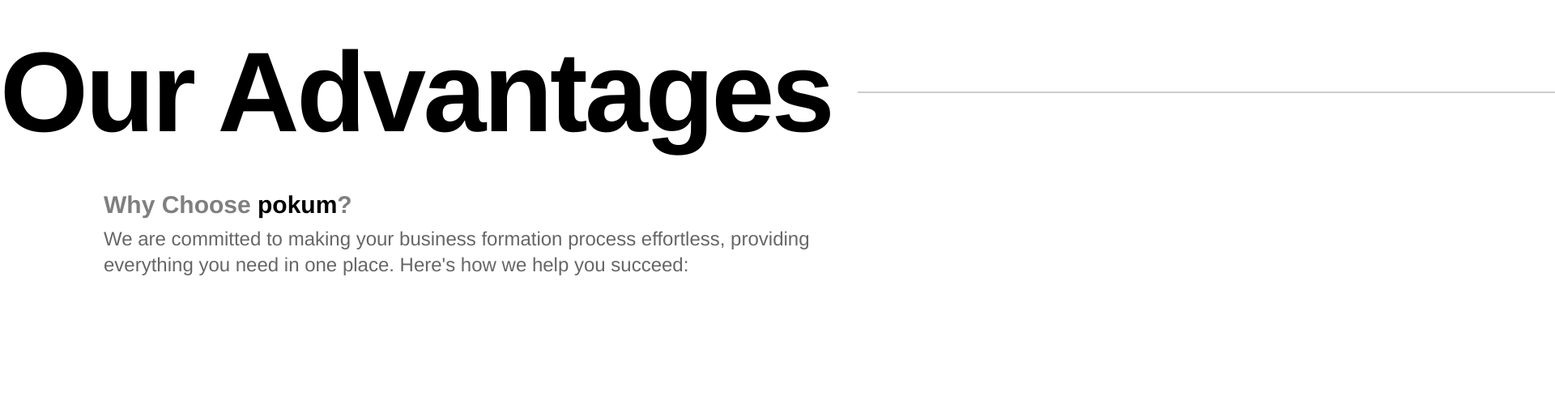
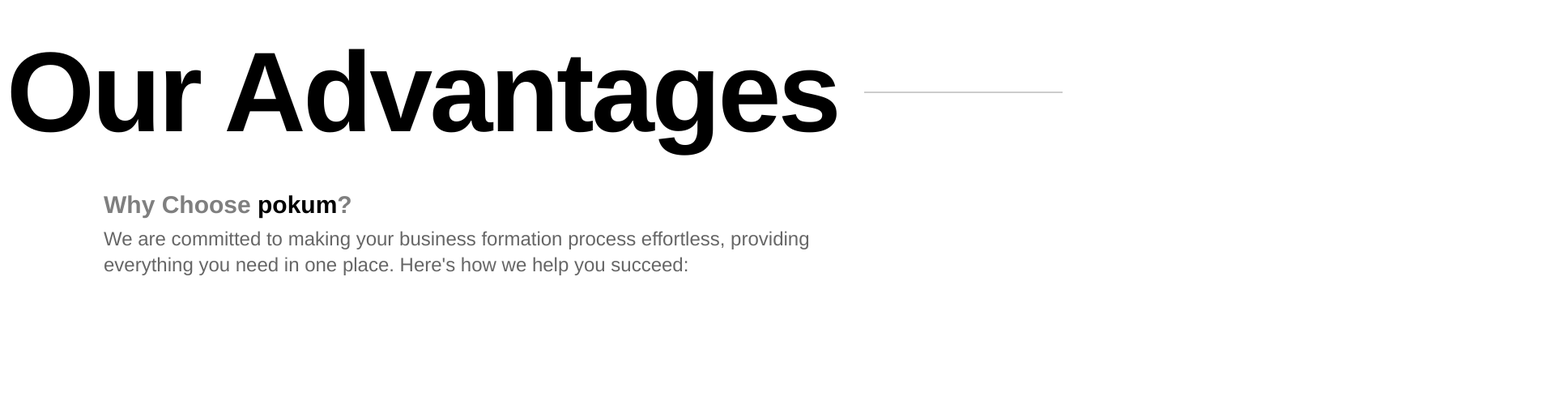
Before and after one commit to Veniche/pokum-test, a React (Vite) app: page / in a window 1280 px wide. Shown: the part 1371-1876 px from the top of the page at 81% size, 1920 px wide, since content can reach past the window. Built offline with nearby package versions, Linux system fonts and the light colour scheme.

Commit message:
fix lines

```diff
--- a/client/pages/Index.tsx
+++ b/client/pages/Index.tsx
@@ -167,10 +167,10 @@
             <div className="relative">
               <div className="relative w-full">
                 <div className="inline-block relative">
-                  <h2 className="text-[140px] font-bold text-black font-helvetica-world tracking-tight whitespace-nowrap">
+                  <h2 className="text-[140px] font-bold text-black font-helvetica-world tracking-tight whitespace-nowrap ml-2">
                     Our Advantages
                   </h2>
-                  <div className="absolute left-full top-1/2 w-[100vw] h-px bg-black/40 -translate-y-1/2 ml-8"></div>
+                  <div className="absolute left-full top-1/2 w-screen h-px bg-black/40 -translate-y-1/2 ml-8" style={{ width: 'calc(100vw - 100%)' }}></div>
                 </div>
               </div>
               <div className="mt-4 mx-auto px-16 sm:px-24 lg:px-32">
```
